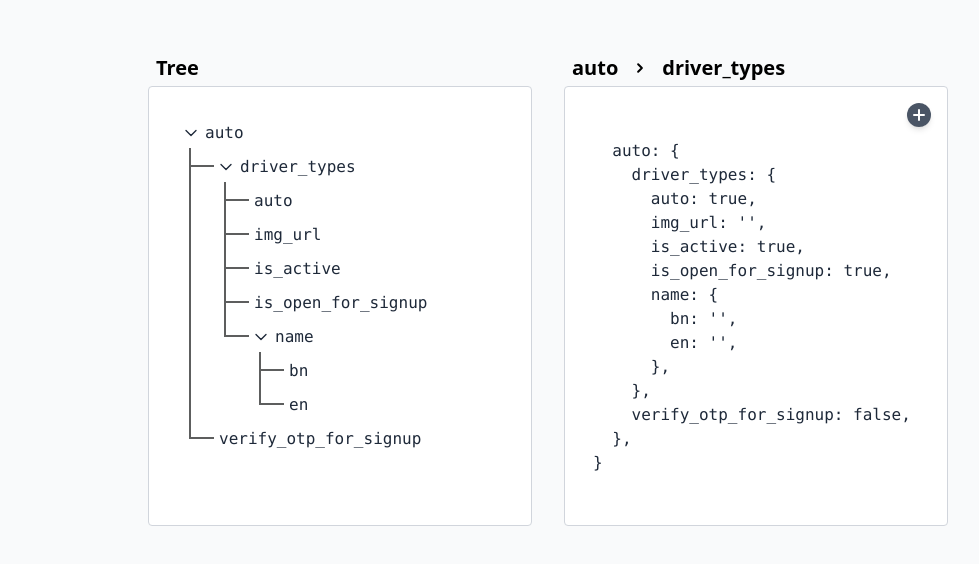
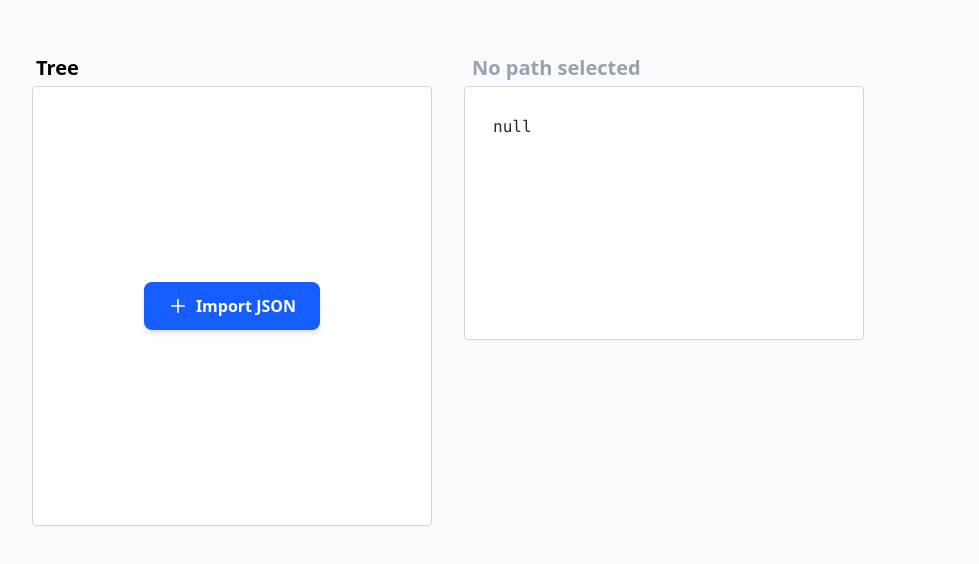
Before and after one commit to asif-cse-kuet/tree-explorer, a Vue app: page / in a window 1280 px wide. Shown: the part 112-676 px from the top of the page, without its empty margins (92-1071 px from the left). Built offline with nearby package versions, Linux system fonts and the light colour scheme.

Commit message:
Highlighted tree with import options

```diff
--- a/package.json
+++ b/package.json
@@ -14,6 +14,7 @@
   "dependencies": {
     "@tailwindcss/vite": "^4.1.17",
     "pinia": "^3.0.4",
+    "pinia-plugin-persistedstate": "^4.7.1",
     "tailwindcss": "^4.1.17",
     "vue": "^3.5.25"
   },
--- a/src/global/Breadcrumb.vue
+++ b/src/global/Breadcrumb.vue
@@ -13,10 +13,10 @@ onMounted(() => {});
 </script>
 
 <template>
-  <div class="flex items-center gap-2 text-sm">
+  <div class="flex flex-wrap items-center gap-1 text-sm">
     <template v-for="(item, index) in path" :key="index">
       <span
-        class="px-2 py-1 rounded text-black font-semibold hover:bg-gray-300 cursor-pointer text-xl transition-colors"
+        class="px-1 py-1 rounded text-black font-semibold hover:bg-gray-300 cursor-pointer text-xl transition-colors whitespace-nowrap"
       >
         {{ item }}
       </span>
@@ -26,7 +26,7 @@ onMounted(() => {});
         fill="none"
         stroke="currentColor"
         stroke-width="4"
-        class="w-3 h-3"
+        class="w-4 h-4 flex-shrink-0"
       >
         <path
           stroke-linecap="round"
@@ -35,7 +35,7 @@ onMounted(() => {});
         />
       </svg>
     </template>
-    <span v-if="!path || path.length === 0" class="text-gray-400 italic">No path selected</span>
+    <span v-if="!path || path.length === 0" class="px-2 py-1 rounded text-gray-400 font-semibold text-xl whitespace-nowrap">No path selected</span>
   </div>
 </template>
 
--- a/src/main.js
+++ b/src/main.js
@@ -1,10 +1,14 @@
 import { createApp } from 'vue'
 import { createPinia } from 'pinia'
+import piniaPluginPersistedstate from 'pinia-plugin-persistedstate'
 import App from './App.vue'
 import './assets/main.css'
 
+const pinia = createPinia()
+pinia.use(piniaPluginPersistedstate)
+
 const app = createApp(App)
 
-app.use(createPinia())
+app.use(pinia)
 
 app.mount('#app')
--- a/src/module/components/Json.vue
+++ b/src/module/components/Json.vue
@@ -1,31 +1,13 @@
 
 <script setup>
-import { ref, computed } from 'vue';
+import { computed } from 'vue';
 import { useTreeStore } from '../../stores';
-import JsonInput from './JsonInput.vue';
 
 const treeStore = useTreeStore();
-const jsonInputRef = ref(null);
 
 const breadcrumbPath = computed(() => {
-  const data = treeStore.jsonData;
-  if (!data || typeof data !== 'object') return [];
-
-  const rootKey = Object.keys(data)[0];
-  if (!rootKey) return [];
-
-  const rootValue = data[rootKey];
-  if (!rootValue || typeof rootValue !== 'object') return [rootKey];
-
-  const firstChildKey = Object.keys(rootValue)[0];
-  if (!firstChildKey) return [rootKey];
-
-  return [rootKey, firstChildKey];
+  return treeStore.selectedPath;
 });
-
-const openJsonInput = () => {
-  jsonInputRef.value?.openDialog();
-};
 
 const formatJson = (obj) => {
   const jsonString = JSON.stringify(obj, null, 2);
@@ -55,30 +37,17 @@ const formatJson = (obj) => {
 </script>
 
 <template>
-  <div>
-    <slot :breadcrumbPath="breadcrumbPath"></slot>
-    <div class="bg-white border border-gray-300 rounded p-4 flex flex-col h-110 w-full sm:w-96 lg:w-96">
-      <!-- Header with button -->
-      <div class="flex justify-end items-center mb-0">
-        <button
-          @click="openJsonInput"
-          class="p-1 bg-gray-600 text-white rounded-full hover:bg-blue-700 transition-colors shadow-md hover:shadow-lg"
-          title="Add JSON"
-        >
-          <svg fill="none" viewBox="0 0 24 24" stroke-width="3" stroke="currentColor" class="w-4 h-4">
-            <path stroke-linecap="round" stroke-linejoin="round" d="M12 4.5v15m7.5-7.5h-15" />
-          </svg>
-        </button>
-      </div>
+  <div class="flex flex-col w-full sm:w-96 lg:w-[480px] xl:w-[600px]">
+    <div class="flex flex-wrap ">
+      <slot :breadcrumbPath="breadcrumbPath"></slot>
+    </div>
 
+    <div class="bg-white border border-gray-300 rounded p-4 flex flex-col w-full sm:w-96 lg:w-[380px] xl:w-[400px]">
       <!-- JSON Display with scrollbar -->
-      <div class="flex-1 overflow-y-auto p-3 font-mono text-normal text-gray-800 whitespace-pre-wrap wrap-break-words scrollbar-thin scrollbar-thumb-gray-400 scrollbar-track-gray-100">
+      <div class="min-h-[220px] max-h-102 overflow-y-auto p-3 font-mono text-normal text-gray-800 whitespace-pre-wrap wrap-break-words scrollbar-thin scrollbar-thumb-gray-400 scrollbar-track-gray-100">
         {{ formatJson(treeStore.jsonData) }}
       </div>
     </div>
-
-    <!-- JsonInput Dialog -->
-    <JsonInput ref="jsonInputRef" />
   </div>
 </template>
 
--- a/src/module/components/Tree.vue
+++ b/src/module/components/Tree.vue
@@ -1,21 +1,45 @@
 
 <script setup>
+import { ref } from 'vue';
 import { useTreeStore } from '../../stores';
+import TreeJsonInput from './TreeJsonInput.vue';
 
 const treeStore = useTreeStore();
+const jsonInputRef = ref(null);
+
+const openJsonInput = () => {
+  jsonInputRef.value?.openDialog();
+};
 </script>
 
 <template>
   <div>
     <slot name="breadcrumb"></slot>
-    <div class="bg-white border border-gray-300 rounded p-4 flex flex-col h-110 w-full sm:w-96 lg:w-96">
-      <div class="flex-1 overflow-y-auto p-3 font-mono text-normal text-gray-800 scrollbar-thin scrollbar-thumb-gray-400 scrollbar-track-gray-100">
+    <div class="bg-white border border-gray-300 rounded p-4 flex flex-col h-110 w-full sm:w-96 lg:w-[280px] xl:w-[400px]">
+      <!-- Show import button when no data -->
+      <div v-if="!treeStore.hasData" class="flex-1 flex items-center justify-center">
+        <button
+          @click="openJsonInput"
+          class="px-6 py-3 bg-blue-600 text-white rounded-lg font-semibold hover:bg-blue-700 transition-colors shadow-md hover:shadow-lg flex items-center gap-2"
+        >
+          <svg fill="none" viewBox="0 0 24 24" stroke-width="2" stroke="currentColor" class="w-5 h-5">
+            <path stroke-linecap="round" stroke-linejoin="round" d="M12 4.5v15m7.5-7.5h-15" />
+          </svg>
+          Import JSON
+        </button>
+      </div>
+
+      <!-- Show tree when data exists -->
+      <div v-else class="flex-1 overflow-y-auto p-3 font-mono text-normal text-gray-800 scrollbar-thin scrollbar-thumb-gray-400 scrollbar-track-gray-100">
         <div class="tree">
           <!-- Render tree recursively via slot -->
           <slot name="tree" :jsonData="treeStore.jsonData"></slot>
         </div>
       </div>
     </div>
+
+    <!-- TreeJsonInput Dialog -->
+    <TreeJsonInput ref="jsonInputRef" />
   </div>
 </template>
 
--- a/src/module/components/TreeNode.vue
+++ b/src/module/components/TreeNode.vue
@@ -1,5 +1,8 @@
 <script setup>
-import { ref } from 'vue';
+import { ref, computed } from 'vue';
+import { useTreeStore } from '../../stores';
+
+const treeStore = useTreeStore();
 
 const props = defineProps({
   nodeKey: {
@@ -22,8 +25,26 @@ const props = defineProps({
 
 const isExpanded = ref(true);
 
-const toggleNode = () => {
-  isExpanded.value = !isExpanded.value;
+// Convert path string to array for comparison
+const pathArray = computed(() => {
+  return props.path.replace('root.', '').split('.');
+});
+
+const isSelected = computed(() => {
+  const selected = treeStore.selectedPath;
+  const current = pathArray.value;
+  return JSON.stringify(selected) === JSON.stringify(current);
+});
+
+const toggleNode = (e) => {
+  if (hasChildren(props.nodeValue)) {
+    e.stopPropagation();
+    isExpanded.value = !isExpanded.value;
+  }
+};
+
+const selectNode = () => {
+  treeStore.setSelectedPath(pathArray.value);
 };
 
 const isObject = (value) => {
@@ -37,9 +58,13 @@ const hasChildren = (value) => {
 
 <template>
   <div class="tree__node" :class="{ 'tree__node--root': level === 0 }" :style="{ paddingLeft: level > 0 ? '35px' : '0' }">
-    <div class="node-header" @click="hasChildren(nodeValue) && toggleNode()">
+    <div
+      class="node-header"
+      :class="{ 'node-header--selected': isSelected }"
+      @click="selectNode"
+    >
       <!-- Arrow icon for nodes with children -->
-      <span v-if="hasChildren(nodeValue)" class="toggle-arrow">
+      <span v-if="hasChildren(nodeValue)" class="toggle-arrow" @click="toggleNode">
         <svg
           :class="{ 'rotate-90': isExpanded }"
           class="arrow-icon"
@@ -87,6 +112,21 @@ const hasChildren = (value) => {
   align-items: center;
   position: relative;
   padding: 4px 0;
+  cursor: pointer;
+  border-radius: 4px;
+  transition: background-color 0.2s ease;
+}
+
+.node-header:hover {
+  background-color: #f3f4f6;
+}
+
+.node-header--selected {
+  background-color: #dbeafe;
+}
+
+.node-header--selected:hover {
+  background-color: #bfdbfe;
 }
 
 .node-header:before {
--- a/src/stores/treeStore/actions.js
+++ b/src/stores/treeStore/actions.js
@@ -1,15 +1,3 @@
-const DEFAULT_JSON = {
-  "name": "John Doe",
-  "age": 30,
-  "email": "john@example.com",
-  "skills": ["Vue", "React", "Node.js"],
-  "address": {
-    "street": "123 Main St",
-    "city": "New York",
-    "country": "USA"
-  }
-};
-
 export default {
   setJsonData (jsonInput) {
     try {
@@ -19,10 +7,9 @@ export default {
       // Trim input
       let trimmedInput = jsonInput.trim();
 
-      // If empty, use default
+      // If empty, show error
       if (!trimmedInput) {
-        this.jsonData = DEFAULT_JSON;
-        return;
+        throw new Error('JSON input cannot be empty');
       }
 
       // Remove trailing commas before closing braces/brackets (common JSON5 pattern)
@@ -37,6 +24,12 @@ export default {
       }
 
       this.jsonData = parsedData;
+
+      // Set root node as selected by default
+      const rootKey = Object.keys(parsedData)[0];
+      if (rootKey) {
+        this.selectedPath = [rootKey];
+      }
     } catch (err) {
       this.error = err.message || 'Invalid JSON format';
       // Don't change jsonData on error, keep current one
@@ -45,12 +38,16 @@ export default {
     }
   },
 
+  setSelectedPath (path) {
+    this.selectedPath = path;
+  },
+
   clearError () {
     this.error = '';
   },
 
-  resetToDefault () {
-    this.jsonData = DEFAULT_JSON;
+  clearJsonData () {
+    this.jsonData = null;
     this.error = '';
   },
 
--- a/src/stores/treeStore/index.js
+++ b/src/stores/treeStore/index.js
@@ -3,28 +3,19 @@ import actions from './actions'
 
 export const useTreeStore = defineStore('tree', {
   state: () => ({
-    jsonData: {
-  "auto": {
-            "driver_types": {
-                "auto": true,
-                "img_url": "",
-                "is_active": true,
-                "is_open_for_signup": true,
-                "name": {
-                    "bn": "",
-                    "en": ""
-                },
-            },
-            "verify_otp_for_signup": false
-        },
-    },
+    jsonData: null,
     error: '',
     isLoading: false,
     currentPath: [],
+    selectedPath: [],
   }),
   getters: {
-    hasData: (state) => state.jsonData !== null && Object.keys(state.jsonData).length > 0,
+    hasData: (state) => state.jsonData !== null && typeof state.jsonData === 'object' && Object.keys(state.jsonData).length > 0,
     treeNodes: (state) => state.jsonData,
   },
   actions,
+  persist: {
+    key: 'tree-store',
+    storage: localStorage,
+  },
 })
```
Also changed, not shown: src/module/components/TreeJsonInput.vue (renamed from src/module/components/JsonInput.vue), 1 other file (tests, documents, lock files or other folders).
